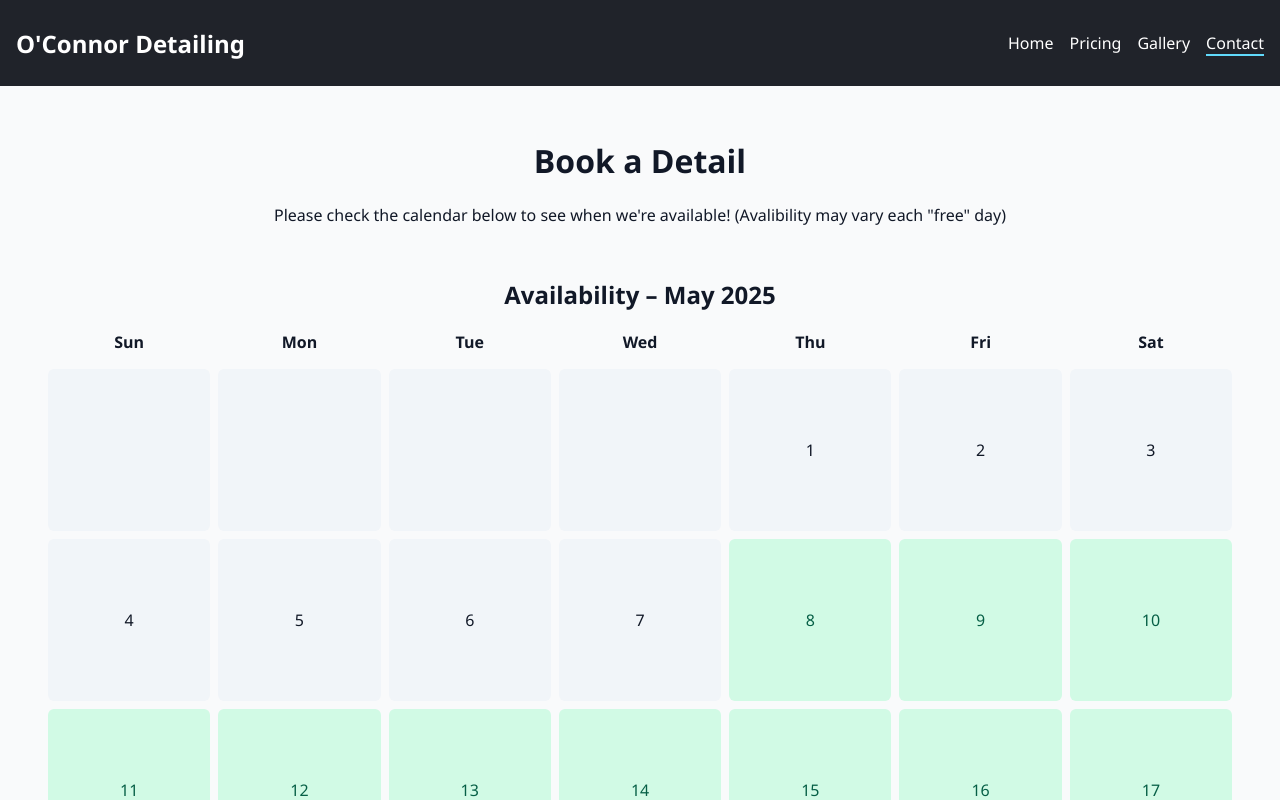
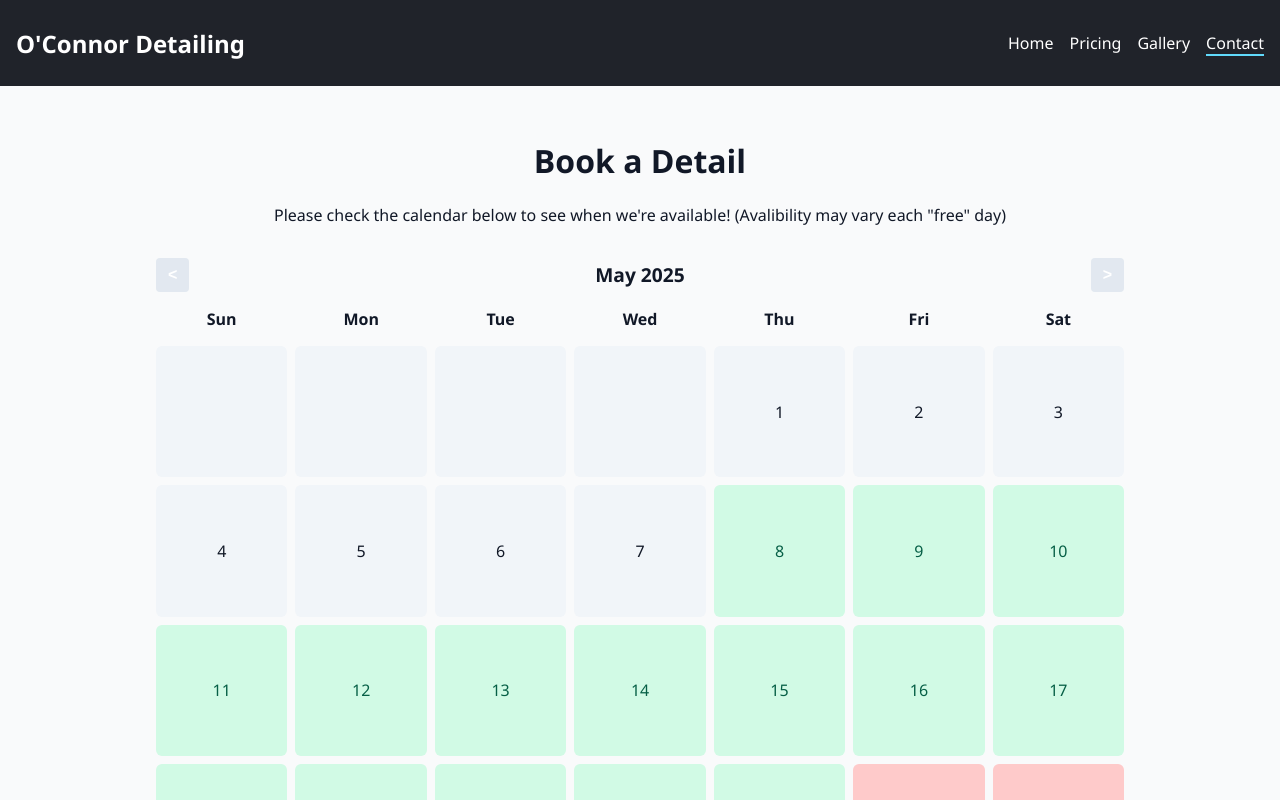
Before and after one commit to cmo7909/OConnorDetailing, a React (Create React App) app in the folder oconnor-detailing/: page /contact in a window 1280 px wide. Shown: the top 800 px of the page. Built offline with nearby package versions, Linux system fonts and the light colour scheme.

Commit message:
fixed calendar and monthy viewing

```diff
--- a/oconnor-detailing/src/Pages/AvailabilityCalendar.css
+++ b/oconnor-detailing/src/Pages/AvailabilityCalendar.css
@@ -1,5 +1,6 @@
 .calendar-container {
-  max-width: 100%;
+  max-width: 1000px;
+  margin: 0 auto;
   width: 100%;
   overflow-x: auto;
   padding: 1rem;
@@ -10,7 +11,7 @@
   display: grid;
   grid-template-columns: repeat(7, 1fr);
   gap: 0.5rem;
-  min-width: 350px;
+  min-width: 100%;
 }
 
   .calendar-header {
@@ -44,3 +45,28 @@
     font-size: 0.8rem;
     margin-top: 0.2rem;
   }
+
+  .calendar-header-bar {
+  display: flex;
+  justify-content: space-between;
+  align-items: center;
+  margin-bottom: 1rem;
+}
+
+.calendar-header-bar h2 {
+  margin: 0;
+  font-size: 1.2rem;
+}
+
+.calendar-header-bar button {
+  background-color: #e2e8f0;
+  border: none;
+  padding: 0.5rem 0.75rem;
+  font-weight: bold;
+  border-radius: 4px;
+  cursor: pointer;
+}
+
+.calendar-header-bar button:hover {
+  background-color: #cbd5e1;
+}
--- a/oconnor-detailing/src/Pages/AvailabilityCalendar.jsx
+++ b/oconnor-detailing/src/Pages/AvailabilityCalendar.jsx
@@ -1,19 +1,19 @@
-import React from 'react';
+import React, { useState } from 'react';
 import './AvailabilityCalendar.css';
 
-// Format: 'YYYY-MM-DD'
 const unavailableDates = [
   '2025-05-23',
   '2025-05-24',
   '2025-05-25',
   '2025-05-26',
-
 ];
 
 const AvailabilityCalendar = () => {
   const today = new Date();
-  const year = today.getFullYear();
-  const month = today.getMonth();
+  const [viewDate, setViewDate] = useState(new Date(today.getFullYear(), today.getMonth(), 1));
+
+  const year = viewDate.getFullYear();
+  const month = viewDate.getMonth();
 
   const daysInMonth = new Date(year, month + 1, 0).getDate();
   const firstDayIndex = new Date(year, month, 1).getDay();
@@ -28,9 +28,26 @@ const AvailabilityCalendar = () => {
     dates.push(new Date(year, month, day));
   }
 
+  const handleMonthChange = (offset) => {
+  const newDate = new Date(viewDate.getFullYear(), viewDate.getMonth() + offset, 1);
+  const maxDate = new Date(today.getFullYear(), today.getMonth() + 1, 1); // next month only
+  const minDate = new Date(today.getFullYear(), today.getMonth(), 1);     // this month
+
+  if (newDate >= minDate && newDate <= maxDate) {
+    setViewDate(newDate);
+  }
+};
+
   return (
     <div className="calendar-container">
-      <h2>Availability – {today.toLocaleString('default', { month: 'long' })} {year}</h2>
+      <div className="calendar-header-bar">
+        <button onClick={() => handleMonthChange(-1)}>&lt;</button>
+        <h2>
+          {viewDate.toLocaleString('default', { month: 'long' })} {year}
+        </h2>
+        <button onClick={() => handleMonthChange(1)}>&gt;</button>
+      </div>
+
       <div className="calendar-grid">
         {['Sun', 'Mon', 'Tue', 'Wed', 'Thu', 'Fri', 'Sat'].map(d => (
           <div className="calendar-header" key={d}>{d}</div>
@@ -40,8 +57,7 @@ const AvailabilityCalendar = () => {
 
           const dateString = date.toISOString().split('T')[0];
           const isUnavailable = unavailableDates.includes(dateString);
-
-  const isPast = date < new Date(new Date().setHours(0, 0, 0, 0));
+          const isPast = date < new Date(new Date().setHours(0, 0, 0, 0)) && date.getMonth() === today.getMonth() && date.getFullYear() === today.getFullYear();
 
           return (
             <div
@@ -53,7 +69,6 @@ const AvailabilityCalendar = () => {
             </div>
           );
         })}
-
       </div>
     </div>
   );
--- a/oconnor-detailing/src/Pages/ContactForm.jsx
+++ b/oconnor-detailing/src/Pages/ContactForm.jsx
@@ -62,10 +62,10 @@ const ContactForm = () => {
         <input type="text" name="name" placeholder="Your Name" required value={formData.name} onChange={handleChange} />
         <input type="email" name="email" placeholder="Your Email" required value={formData.email} onChange={handleChange} />
         <input type="text" name="phone" placeholder="Phone Number" required value={formData.phone} onChange={handleChange} />
-        <input type="text" name="dates" placeholder="Preferred Date(s)" required value={formData.dates} onChange={handleChange} />
+        <input type="text" name="year" placeholder="Vehicle Year" required value={formData.year} onChange={handleChange} />
         <input type="text" name="make" placeholder="Vehicle Make" required value={formData.make} onChange={handleChange} />
         <input type="text" name="model" placeholder="Vehicle Model" required value={formData.model} onChange={handleChange} />
-        <input type="text" name="year" placeholder="Vehicle Year" required value={formData.year} onChange={handleChange} />
+        <input type="text" name="dates" placeholder="Preferred Date(s)" required value={formData.dates} onChange={handleChange} />
         <textarea name="inquiry" placeholder="Additional Notes or Questions" rows="3" value={formData.inquiry} onChange={handleChange} style={{resize: 'none', overflowY: 'auto', maxHeight: '150px',
   }}
 />
```
Lines whose indentation alone changed are shown as unchanged.
